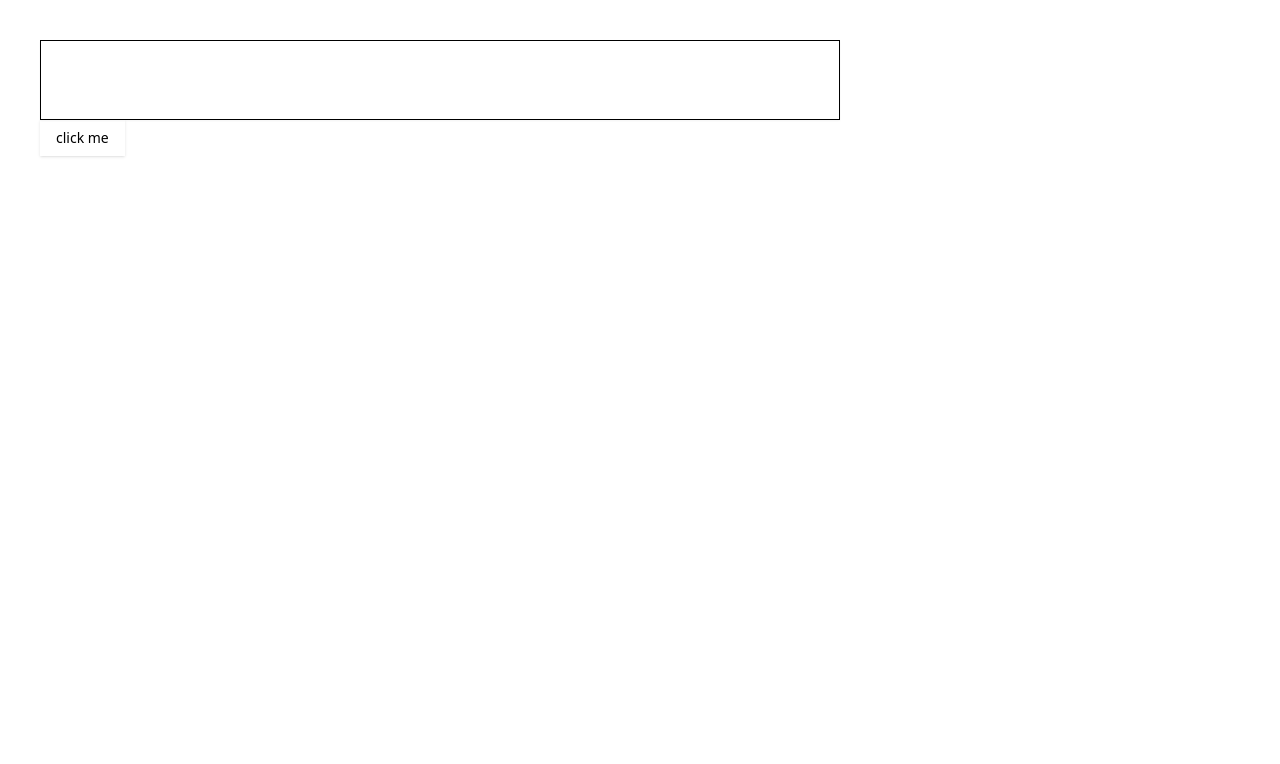
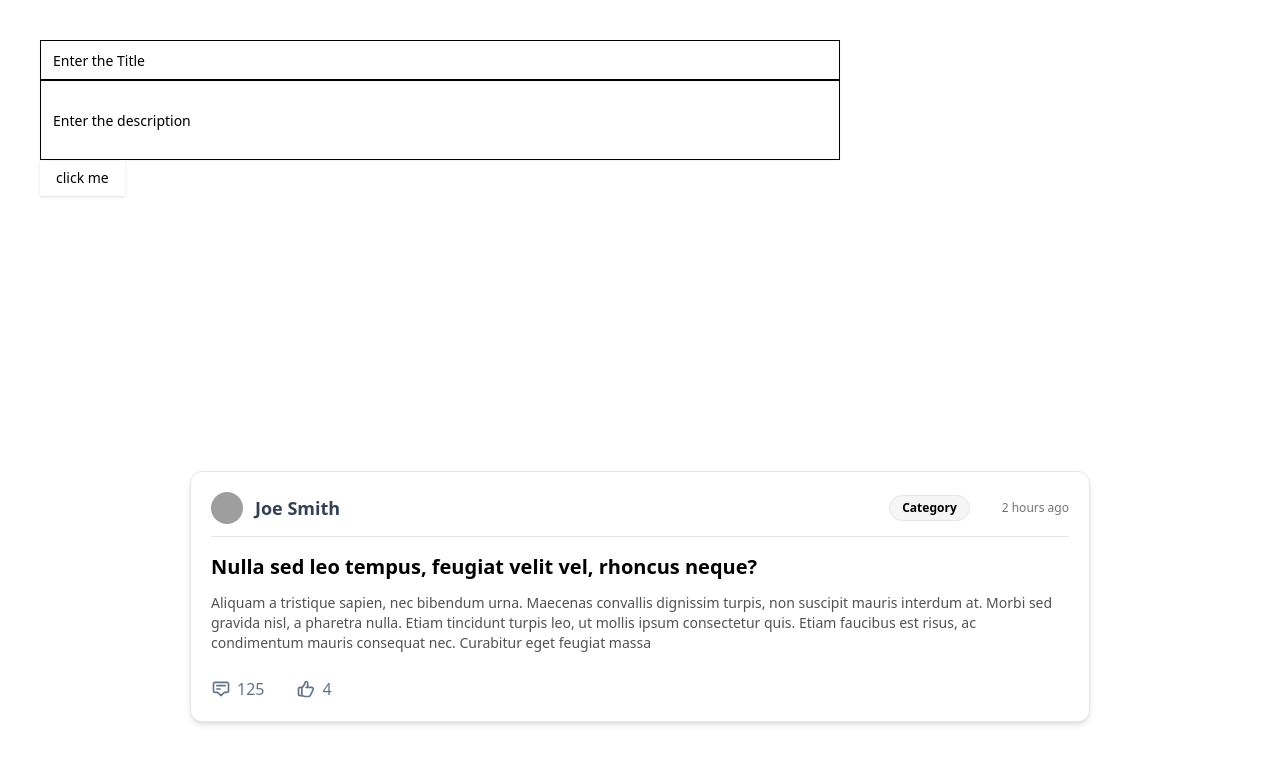
Before and after one commit to thakuradi/GyanLab, a React (Vite) app in the folder frontend/: page / in a window 1280 px wide. Shown: the top 764 px of the page. Built offline with nearby package versions, Linux system fonts and the light colour scheme; grey boxes are pictures that could not be loaded.

Commit message:
added a container

```diff
--- a/frontend/src/App.jsx
+++ b/frontend/src/App.jsx
@@ -1,7 +1,7 @@
 import { Button } from "@/components/ui/button";
 import { Input } from "./components/ui/input";
 import { useState } from "react";
-
+import { CreateQn } from "./components/ui/qnadd";
 export default function Home() {
   const [val, setVal] = useState("");
 
@@ -11,13 +11,22 @@ export default function Home() {
 
   return (
     <div className="m-10">
+      <div>
       <Input
-        placeholder=""
-        className="h-20 max-w-[800px]"
+        placeholder="Enter the Title"
+        className="h-10 max-w-[800px]"
         value={val}
         onChange={(e) => setVal(e.target.value)}
-      />
+      /> <Input
+      placeholder="Enter the description"
+      className="h-20 max-w-[800px]"
+      value={val}
+      onChange={(e) => setVal(e.target.value)}
+    />
+      </div>
+
       <Button onClick={reset}>click me</Button>
+      <CreateQn></CreateQn>
     </div>
   );
 }
--- a/frontend/src/components/ui/input.jsx
+++ b/frontend/src/components/ui/input.jsx
@@ -1,8 +1,10 @@
-import * as React from "react"
+import React, { useState } from 'react';
 
 import { cn } from "@/lib/utils"
 
 const Input = React.forwardRef(({ className, type, ...props }, ref) => {
+  const [title, setTitle] = useState('');
+  const [description, setDescription] = useState('');
   return (
     (<input
       type={type}
--- /dev/null
+++ b/frontend/src/components/ui/qnadd.jsx
@@ -0,0 +1,44 @@
+import React, { useState } from 'react';
+
+export function CreateQn(props){
+    return(
+
+<div class='flex items-center justify-center min-h-screen'>  <div class="rounded-xl border p-5 shadow-md w-9/12 bg-white">
+    <div class="flex w-full items-center justify-between border-b pb-3">
+      <div class="flex items-center space-x-3">
+        <div class="h-8 w-8 rounded-full bg-slate-400 bg-[url('https://i.pravatar.cc/32')]"></div>
+        <div class="text-lg font-bold text-slate-700">Joe Smith</div>
+      </div>
+      <div class="flex items-center space-x-8">
+        <button class="rounded-2xl border bg-neutral-100 px-3 py-1 text-xs font-semibold">Category</button>
+        <div class="text-xs text-neutral-500">2 hours ago</div>
+      </div>
+    </div>
+
+    <div class="mt-4 mb-6">
+      <div class="mb-3 text-xl font-bold">Nulla sed leo tempus, feugiat velit vel, rhoncus neque?</div>
+      <div class="text-sm text-neutral-600">Aliquam a tristique sapien, nec bibendum urna. Maecenas convallis dignissim turpis, non suscipit mauris interdum at. Morbi sed gravida nisl, a pharetra nulla. Etiam tincidunt turpis leo, ut mollis ipsum consectetur quis. Etiam faucibus est risus, ac condimentum mauris consequat nec. Curabitur eget feugiat massa</div>
+    </div>
+
+    <div>
+      <div class="flex items-center justify-between text-slate-500">
+        <div class="flex space-x-4 md:space-x-8">
+          <div class="flex cursor-pointer items-center transition hover:text-slate-600">
+            <svg xmlns="http://www.w3.org/2000/svg" class="mr-1.5 h-5 w-5" fill="none" viewBox="0 0 24 24" stroke="currentColor" stroke-width="2">
+              <path stroke-linecap="round" stroke-linejoin="round" d="M7 8h10M7 12h4m1 8l-4-4H5a2 2 0 01-2-2V6a2 2 0 012-2h14a2 2 0 012 2v8a2 2 0 01-2 2h-3l-4 4z" />
+            </svg>
+            <span>125</span>
+          </div>
+          <div class="flex cursor-pointer items-center transition hover:text-slate-600">
+            <svg xmlns="http://www.w3.org/2000/svg" class="mr-1.5 h-5 w-5" fill="none" viewBox="0 0 24 24" stroke="currentColor" stroke-width="2">
+              <path stroke-linecap="round" stroke-linejoin="round" d="M14 10h4.764a2 2 0 011.789 2.894l-3.5 7A2 2 0 0115.263 21h-4.017c-.163 0-.326-.02-.485-.06L7 20m7-10V5a2 2 0 00-2-2h-.095c-.5 0-.905.405-.905.905 0 .714-.211 1.412-.608 2.006L7 11v9m7-10h-2M7 20H5a2 2 0 01-2-2v-6a2 2 0 012-2h2.5" />
+            </svg>
+            <span>4</span>
+          </div>
+        </div>
+      </div>
+    </div>
+  </div>
+</div>
+    )
+}
```
